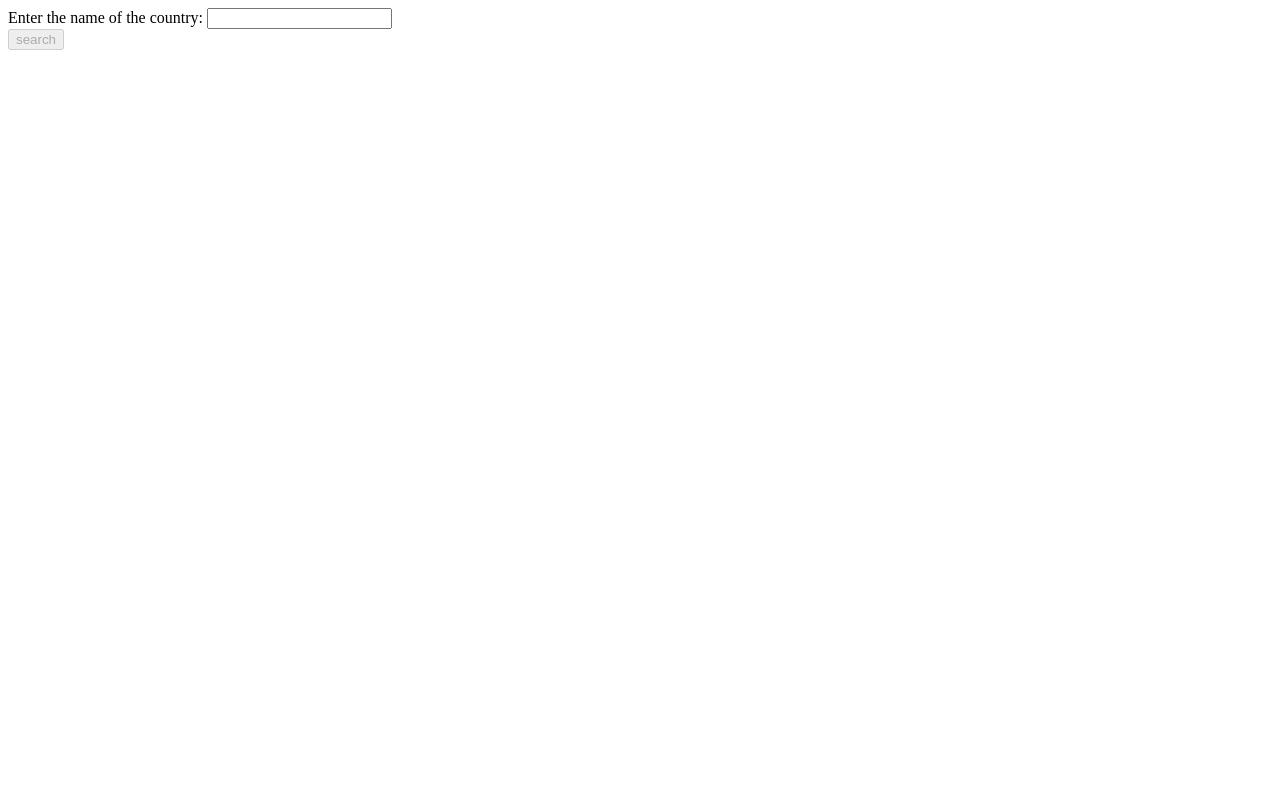
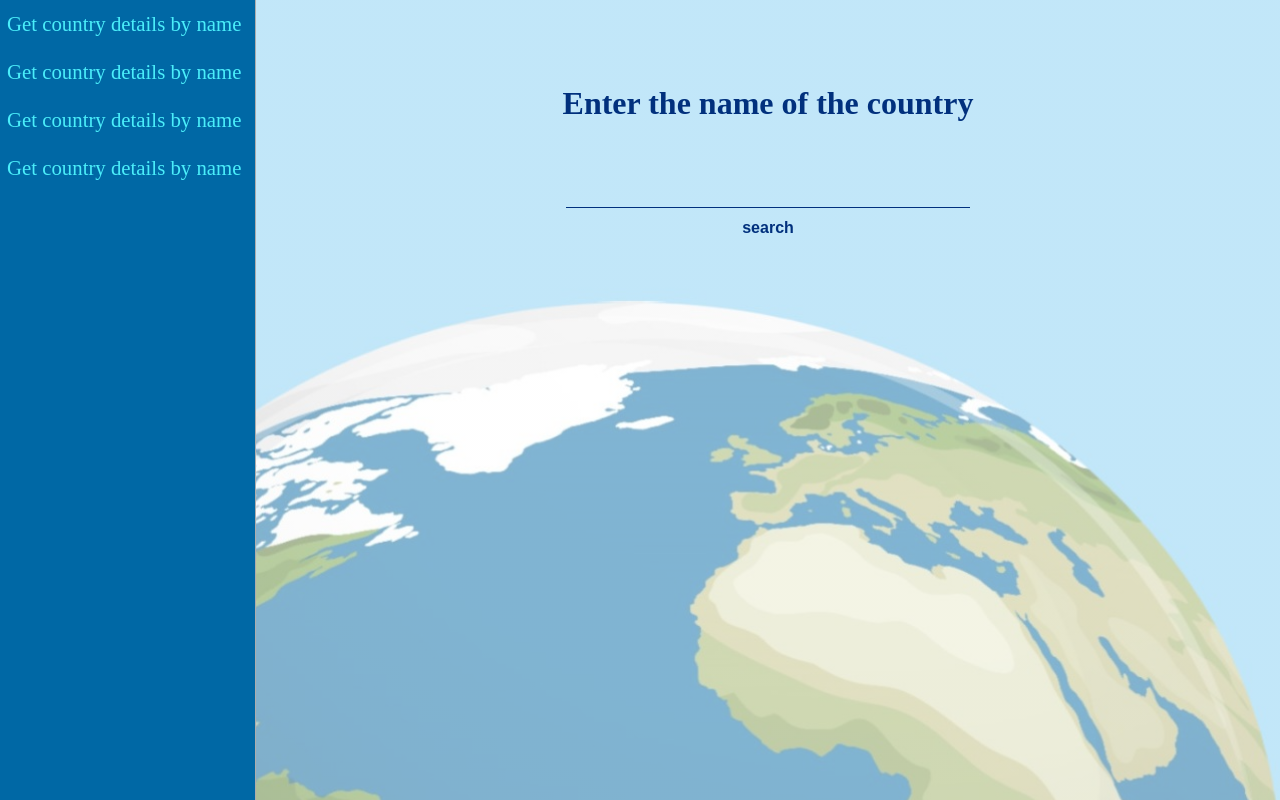
Before and after one commit to salma-mohamed-37/countries-website, an Angular app: page /country in a window 1280 px wide. Built offline with nearby package versions, Linux system fonts and the light colour scheme.

Commit message:
styling slidebar and details page

```diff
--- a/src/app/countries/components/country/country.component.css
+++ b/src/app/countries/components/country/country.component.css
@@ -0,0 +1,67 @@
+.button
+{
+  font-size: 1rem;
+  margin: 5px;
+  font-weight: 600;
+  border: none;
+  color:rgb(1, 48, 125) ;
+  background:none;
+  margin: 5px;
+}
+
+
+
+input[type=text]
+{
+  border: none;
+  background: none;
+  border-bottom: 1px solid rgb(1, 48, 125);
+  margin: 5px;
+  font-size: 2rem;
+  color: rgb(1, 48, 125);
+  font-family: 'Times New Roman', Times, serif;
+}
+input[type=text]:focus
+{
+  outline: none;
+  border-bottom: 2px solid rgb(1, 48, 125);
+}
+
+.button:hover
+{
+  cursor: pointer;
+  border-bottom:1px solid rgb(1, 48, 125);
+  padding-bottom: 4px;
+}
+.search
+{
+  margin: auto;
+  text-align: center;
+}
+
+.flag
+{
+  width:3cm;
+  height:2cm;
+  float:right;
+}
+
+.response
+{
+  font-size: 1.5rem;
+  color: rgb(1, 48, 125);
+}
+
+a
+{
+  color:rgb(1, 48, 125) ;
+}
+
+.error
+{
+  background-color: rgb(253, 55, 55);
+  color: rgb(129, 3, 3);
+  border: 1px solid rgb(129, 3, 3) ;
+  width: fit-content;
+  padding:4px;
+}
--- a/src/app/countries/components/country/country.component.html
+++ b/src/app/countries/components/country/country.component.html
@@ -1,28 +1,52 @@
-<form #countryName="ngForm" (ngSubmit)="onsubmit()" novalidate >
-  Enter the name of the country:
-  <input name="country" required [(ngModel)]="country" />
-  <br/>
-  <input [disabled]="countryName.invalid" type="submit"  value="search"/>
-</form>
-<div *ngIf="response">
+<nav>
+  <app-side-bar></app-side-bar>
+</nav>
 
-  {{ response.name.common }}
-  {{ response.name.official }}
-  <div *ngFor="let currency of currencies">
-    {{ currency.name }}  {{ currency.symbol }}
+<section>
+    <form #countryName="ngForm" (ngSubmit)="onsubmit()" novalidate >
+      <label>Enter the name of the country</label>
+      <br/>
+      <br/>
+      <div class="search">
+        <input type="text" name="country" required [(ngModel)]="country" class="text"/>
+        <br/>
+        <input  type="submit"  value="search"class="button"/>
+      </div>
 
-  </div>
+      <p class="error" [(innerHtml)]="errorMessage" *ngIf="errorMessage"></p>
 
-  <div *ngFor="let c of capital">
-    {{ c }}
-  </div>
+    </form>
+    <br/>
 
-  <span *ngFor="let continent of continents" >
-    {{ continent }}
-  </span>
-<img [src]="flag" />
-<span *ngFor="let l of languages" >
-  {{ l }}
-</span>
-<a [href]="map" target="_blank">map of {{ response.name.common }}</a>
-</div>
+    <div *ngIf="response" class="response">
+      <img [src]="flag" class="flag" alt="flag of the country" />
+      -Common Name: {{ response.name.common }}
+      <br/>
+      -Officical Name: {{ response.name.official }}
+      <br/>
+
+      -Capital: <span *ngFor="let c of capital">
+        {{ c }}
+      </span>
+      <br/>
+
+      -Language: <span *ngFor="let l of languages" >
+        {{ l }}
+      </span>
+      <br/>
+
+      -Continent(s): <span *ngFor="let continent of continents" >
+        {{ continent }}
+      </span>
+      <br/>
+
+      -Currency:
+      <span *ngFor="let currency of currencies">
+        {{ currency.name }}  {{ currency.symbol }}
+      </span>
+      <br/>
+    -Click here to display the <a [href]="map" target="_blank" class="map">map of {{ response.name.common }}</a>
+    </div>
+
+
+</section>
--- a/src/app/countries/components/country/country.component.ts
+++ b/src/app/countries/components/country/country.component.ts
@@ -1,5 +1,6 @@
 import { Component } from '@angular/core';
 import { CountryService } from './country.service';
+
 
 @Component({
   selector: 'app-country',
@@ -15,14 +16,19 @@ export class CountryComponent {
   flag :any;
   languages :any[] =[];
   map: any;
+  errorMessage:any;
 
   constructor(private service : CountryService){}
+
   onsubmit()
   {
-    this.service.getCountry(this.country).subscribe(res=>
+    if(this.country != "")
+    {
+      this.errorMessage="";
+      this.service.getCountry(this.country).subscribe((res:any)=>
       {
         console.log("received");
-        this.response = res;
+        this.response =res;
         this.response = this.response[0];
         this.currencies = Object.values(this.response.currencies);
         this.capital = Object.values(this.response.capital);
@@ -30,8 +36,16 @@ export class CountryComponent {
         this.flag = this.response.flags.png;
         this.languages = Object.values(this.response.languages);
         this.map =  this.response.maps.googleMaps;
+      }, error => {
+      console.log('handle error');
+      this.errorMessage = "No country with this name";
+      }
+    );
+    }
+    else
+    {
+      this.errorMessage = "Please enter the name of the country";
+    }
 
-      });
   }
-
 }
--- a/src/app/countries/components/home-page/home-page.component.html
+++ b/src/app/countries/components/home-page/home-page.component.html
@@ -1 +1,8 @@
-<a routerLink="country">country</a>
+<main>
+  <nav>
+    <app-side-bar></app-side-bar>
+  </nav>
+<section>
+  <label>Let's know more information about countries of the world</label>
+</section>
+</main>
--- /dev/null
+++ b/src/app/countries/components/side-bar/side-bar.component.css
@@ -0,0 +1,34 @@
+aside
+{
+  height: 100vh;
+  top:0;
+  left:0;
+  background-color:rgb(0, 104, 165);
+  border-right: 1px solid rgb(174, 172, 172);
+}
+
+a
+{
+  text-decoration: none;
+  color:rgb(74, 238, 250);
+  font-weight:500;
+  font-family: 'Times New Roman', Times, serif;
+  font-size: 1.3rem;
+}
+
+span
+{
+  display: inline-block;
+  margin: 5px 5px 5px 0px;
+  padding: 7px;
+}
+
+a:hover span
+{
+  border-bottom: 1px solid rgb(74, 238, 250);
+}
+
+.button
+{
+  font-weight:600;
+}
--- /dev/null
+++ b/src/app/countries/components/side-bar/side-bar.component.html
@@ -0,0 +1,5 @@
+<aside>
+  <div *ngFor="let link of links">
+    <a [routerLink]="link.url"><span>{{link.title}}</span></a>
+  </div>
+</aside>
--- /dev/null
+++ b/src/app/countries/components/side-bar/side-bar.component.ts
@@ -0,0 +1,35 @@
+import { Component } from '@angular/core';
+
+interface Link
+{
+  url:string;
+  title:string;
+}
+
+@Component({
+  selector: 'app-side-bar',
+  templateUrl: './side-bar.component.html',
+  styleUrls: ['./side-bar.component.css']
+})
+export class SideBarComponent {
+
+  links:Link[] = [
+    {
+      url:"/country",
+      title:"Get country details by name"
+    },
+    {
+      url:"/country",
+      title:"Get country details by name"
+    },
+    {
+      url:"/country",
+      title:"Get country details by name"
+    },
+    {
+      url:"/country",
+      title:"Get country details by name"
+    }
+
+  ]
+}
--- a/src/app/countries/countries.module.ts
+++ b/src/app/countries/countries.module.ts
@@ -5,11 +5,13 @@ import { HomePageComponent } from './components/home-page/home-page.component';
 import { CountryComponent } from './components/country/country.component';
 import { FormsModule } from '@angular/forms';
 import{HttpClientModule, }  from'@angular/common/http';
+import { SideBarComponent } from './components/side-bar/side-bar.component';
 
 @NgModule({
   declarations: [
     HomePageComponent,
-    CountryComponent
+    CountryComponent,
+    SideBarComponent
   ],
   imports: [
     CommonModule,
--- a/src/styles.css
+++ b/src/styles.css
@@ -1 +1,39 @@
 /* You can add global styles to this file, and also import other style files */
+
+body
+{
+  margin: 0;
+  padding:0;
+  background-image:
+    linear-gradient(to bottom,rgba(255, 255, 255, 0.5),rgba(255, 255, 255, 0.5)),url(assets/background2.jpg);
+  background-repeat:no-repeat ;
+  background-size: cover;
+  height: 100%;
+}
+*
+{
+  box-sizing: border-box;
+}
+
+nav
+{
+  float: left;
+  width: 20%;
+}
+
+section
+{
+  float: left;
+  width:80% ;
+  padding: 5rem;
+}
+
+label
+{
+  font-size: 2rem;
+  font-weight: 600;
+  margin: 5px;
+  color:rgb(1, 48, 125);
+  display: block;
+  text-align: center;
+}
```
Also changed, not shown: src/assets/background.jpg (added), src/assets/background2.jpg (added).
